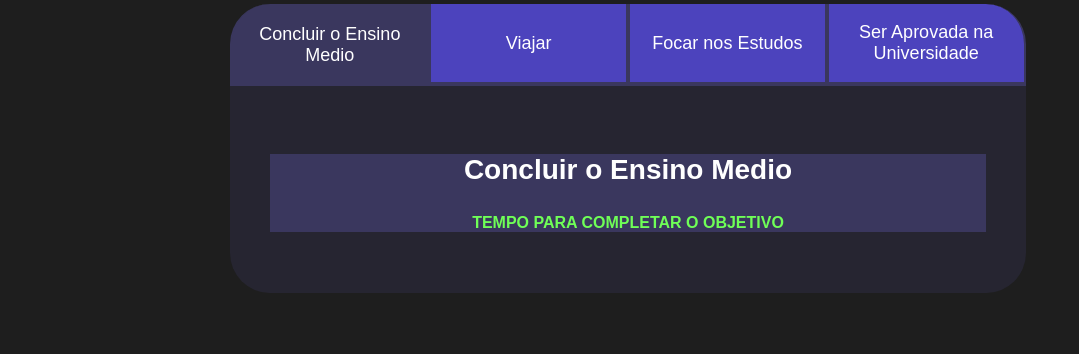
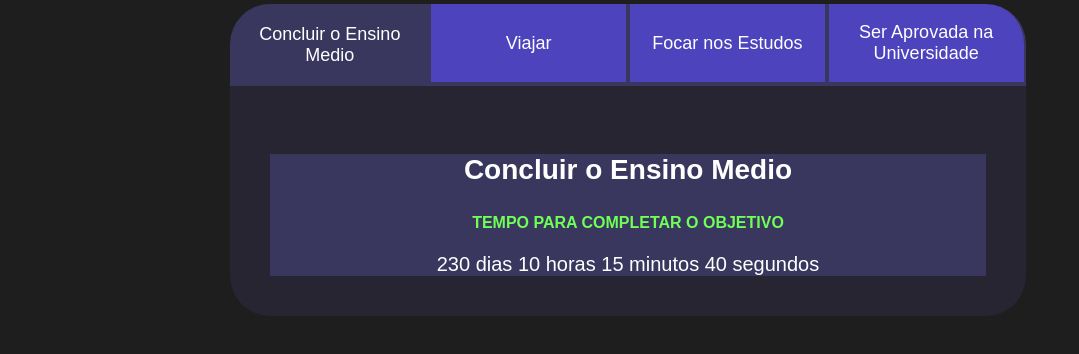
Before and after one commit to IsabeliAlmeida/proj-vida-isa, a plain HTML site: page index.html in a window 1280 px wide. Shown: the part 96-450 px from the top of the page, without its empty margins (0-1079 px from the left). Drawn offline with Linux system fonts and the light colour scheme.

Commit message:
Add files via upload
atualizaçao

```diff
--- a/main.js
+++ b/main.js
@@ -15,9 +15,12 @@ for (let i = 0; i < botoes.length; i++) {
 }
 
 const contadores = document.querySelectorAll(".contador");
-const tempoObjetivo1 = new Date("2024-07-05T00:00:00");
+const tempoObjetivo1 = new Date("2024-12-13T00:00:00");
+const tempoObjetivo2 = new Date("2024-07-15T00:00:00");
+const tempoObjetivo3 = new Date("2024-04-01T00:00:00");
+const tempoObjetivo4 = new Date("2024-11-20T00:00:00");
 
-contadores[0].textContent = calculaTempo (tempoObjetivo1);
+const tempos = [tempoObjetivo1,tempoObjetivo2,tempoObjetivo3,tempoObjetivo4];
 
 function calculaTempo (tempoObjetivo){
     let tempoAtual = new Date();
@@ -31,6 +34,22 @@ function calculaTempo (tempoObjetivo){
     minutos %= 60;
     horas %= 24;
 
+    if (tempoFinal>0){
+    return dias + " dias " + horas + " horas " + minutos + " minutos " + segundos + " segundos ";
+   } else {
+    return "Meta Concluída"
 
+   }
+}
 
+function atualizaCronometro(){
+    for(let i=0; i<contadores.length; i++){
+        contadores[i].textContent = calculaTempo(tempos[i]);
+    }
 }
+function comecaCronometro(){
+    atualizaCronometro();
+    setInterval(atualizaCronometro, 1000);
+}
+
+comecaCronometro();
--- a/style.css
+++ b/style.css
@@ -88,6 +88,10 @@ body{
     text-transform: uppercase;
 }
 
+.contador{
+    font-size: 20px;
+    text-align: center;
+}
 
 
  @media screen and (min-width: 768px) {
```
